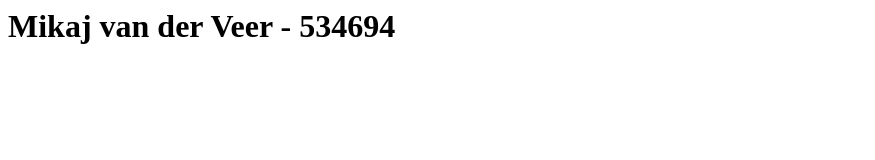
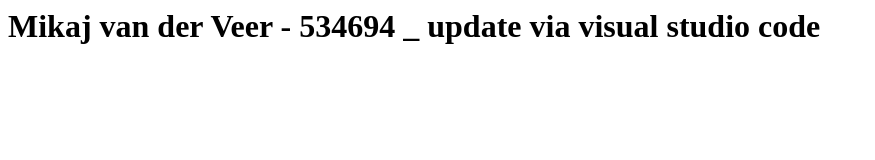
Before and after one commit to Mikajovic/azure_web_app_mikaj, a plain HTML site: page index.html in a window 1280 px wide. Shown: the whole page, without its empty margins (0-875 px from the left). Drawn offline with Linux system fonts and the light colour scheme.

Commit message:
aanpassing website

```diff
--- a/index.html
+++ b/index.html
@@ -3,6 +3,6 @@
     <title>Mikaj van der Veer - 534694</title>
 </head>
 <body>
-    <h1>Mikaj van der Veer - 534694</h1>
+    <h1>Mikaj van der Veer - 534694 _ update via visual studio code</h1>
 </body>
 </html>
```
